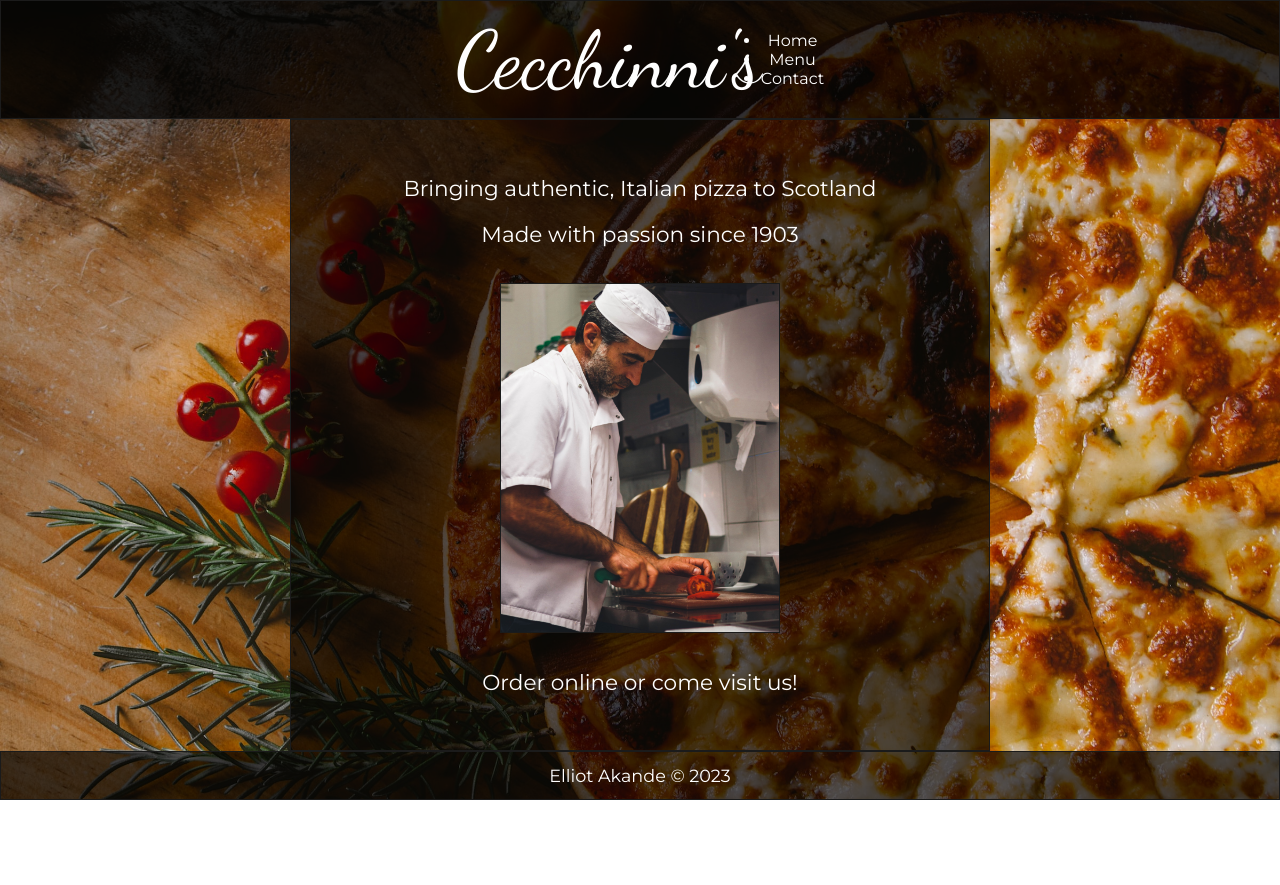
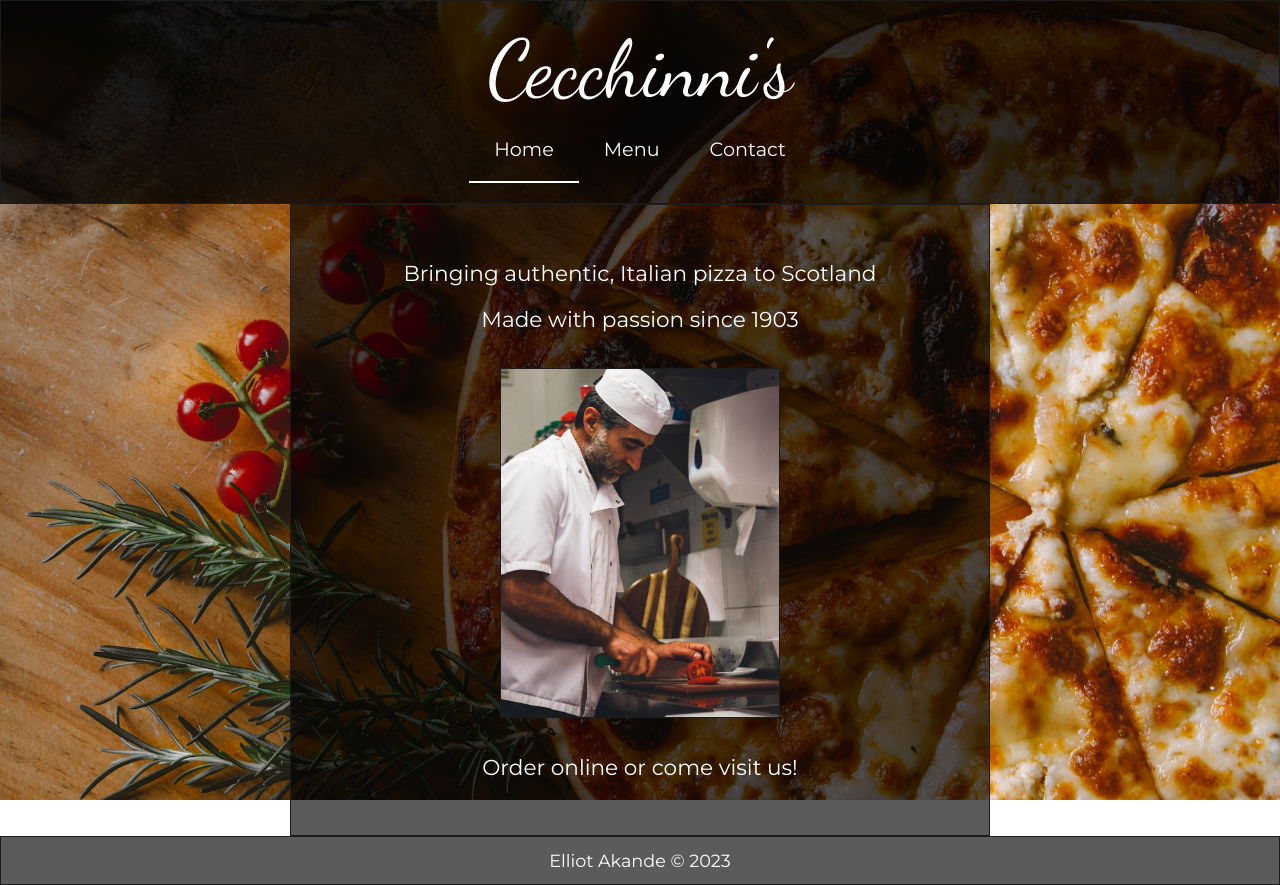
Before and after one commit to Elliot-Akande/restaurant-page, a website built with webpack: page dist/index.html in a window 1280 px wide. Before the commit the page ends 800 px from the top, so only its background shows below. Built offline with nearby package versions, Linux system fonts and the light colour scheme.

Commit message:
Add nav styles

```diff
--- a/src/homePage.js
+++ b/src/homePage.js
@@ -32,6 +32,8 @@ export default function homePage() {
         itemOne.textContent = 'Home';
         itemTwo.textContent = 'Menu';
         itemThree.textContent = 'Contact';
+
+        itemOne.classList.add('selected');
 
         contentDiv.appendChild(header);
     }
--- a/src/style.css
+++ b/src/style.css
@@ -8,11 +8,23 @@
     src: url(Montserrat-VariableFont_wght.ttf) format('truetype');
 }
 
+@keyframes raise {
+    from {
+        transform: translateY(0);
+    }
+
+    to {
+        transform: translateY(-5px);
+    }
+}
+
 :root {
     --color-bg: #000000a4;
     --color-bg-dark: #000000c2;
 
     --color-border-black: #1b1b1b;
+
+    --color-white: white;
 }
 
 html,
@@ -23,7 +35,7 @@ body {
 
 body * {
     text-align: center;
-    color: white;
+    color: var(--color-white);
     box-sizing: border-box;
     margin: 0;
     padding: 0;
@@ -47,10 +59,13 @@ footer {
 }
 
 header {
-    height: 150px;
+    padding: 20px;
     display: flex;
+    flex-direction: column;
     justify-content: center;
     align-items: center;
+    /* gap: 20px; */
+
     background: var(--color-bg-dark);
 }
 
@@ -59,6 +74,27 @@ header>h1 {
     font-family: 'DancingScript', cursive;
     font-weight: 200;
 }
+
+nav>ul {
+    list-style: none;
+    display: flex;
+}
+
+nav>ul>li {
+    font-size: 1.2rem;
+    padding: 20px 25px;
+    position: relative;
+    transition: .2s;
+}
+
+nav>ul>li.selected {
+    border-bottom: 2px solid var(--color-white);
+}
+
+nav>ul>li:hover {
+    transform: translateY(-5px);
+}
+
 
 main {
     flex: 1;
```
